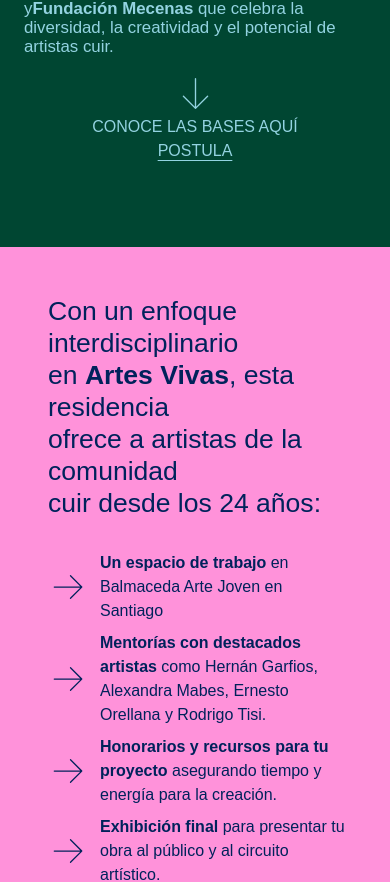
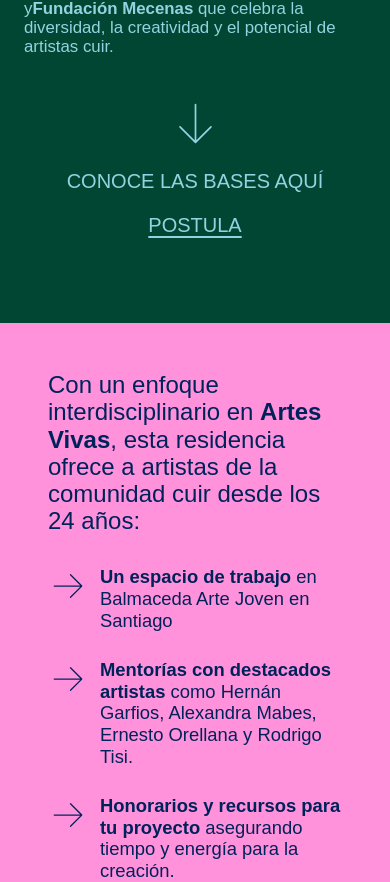
Before and after one commit to andystefano/web_epica, a Next.js app: page / in a window 390 px wide. Shown: the part 686-1568 px from the top of the page. Built offline with nearby package versions, Linux system fonts and the light colour scheme; a web font is replaced by a local one.

Commit message:
cambios web epica con daniela

```diff
--- a/src/app/sections/Section1.js
+++ b/src/app/sections/Section1.js
@@ -21,20 +21,20 @@ export default function Section1() {
           <div className="w-full sm:w-[32%]" style={{ marginTop:"12%"}}>
             <div className="flex flex-col justify-between h-full">
               <div>
-                <p className="hidden sm:block mb-4 text-[#93d3e1] text-[1.053rem] leading-[1.2rem] text-left sm:text-right font-mona font-extralight">
+                <p className="hidden sm:block mb-4 text-[#93d3e1] text-[1.3rem] leading-[1.55rem] text-left sm:text-right font-mona font-extralight">
                   Postula a <strong className="font-medium tracking-tight">ÉPICA:
-                  Residencia Cuir</strong>, una iniciativa impulsada por
+                  Residencia Cuir</strong>,<br/> una iniciativa impulsada por
                   <strong className="font-bold"> Fundación Antenna</strong>{" "}
-                  <br />y{" "}
+                  <br/>y&nbsp;
                   <strong className="font-bold">Fundación Mecenas</strong> que
                   celebra la
-                  <br />
-                  diversidad, la creatividad y el potencial de
-                  <br /> artistas cuir.
+
+                  diversidad,<br/>la creatividad y el potencial de
+                  artistas cuir.
                 </p>
 
                 <p className="block sm:hidden mb-4 text-[#93d3e1] text-[1.053rem] leading-[1.2rem] text-left sm:text-right font-mona font-extralight">
-                  Postula a <strong className="font-medium tracking-tight">ÉPICA:
+                 Postula a <strong className="font-medium tracking-tight">ÉPICA:
                   Residencia Cuir</strong>, una iniciativa impulsada por
                   <strong className="font-bold"> Fundación Antenna</strong> y
                   <strong className="font-bold">Fundación Mecenas</strong> que
@@ -45,16 +45,16 @@ export default function Section1() {
                 </p>
 
               </div>
-              <div className="flex flex-col items-center sm:items-end w-full">
+              <div className="flex flex-col items-center sm:items-end w-full sm:mt-0 mt-6">
                 <div>
-                  <PiArrowDownThin size={43} color="#93d3e1" />
+                  <PiArrowDownThin size={55} color="#93d3e1" />
                 </div>
-                <a href="#" className="font-mona text-[#93d3e1] text-rigth ">
+                <a href="#" className="mt-4 sm:mt-0 font-mona text-[#93d3e1] text-rigth  text-xl hover:text-[#ff92da]">
                   CONOCE LAS BASES AQUÍ
                 </a>
                 <a
                   href="#"
-                  className="font-mona text-[#93d3e1] text-rigth  underline underline-offset-4 mb-12"
+                  className="mt-4 sm:mt-0 font-mona text-[#93d3e1] text-rigth  underline underline-offset-4 mb-12 text-xl  hover:text-[#ff92da]"
                 >
                   POSTULA
                 </a>
--- a/src/app/sections/Section2.js
+++ b/src/app/sections/Section2.js
@@ -68,8 +68,8 @@ export default function Section2() {
     <section className="bg-[#ff92da] cursor-[url('/img/cursor/section2I.png'),_auto]">
       {/* Asignamos el ref al contenedor para detectar la visibilidad */}
       <div className="w-full mx-auto sm:flex p-8 pb-4" ref={ref}>
-        <div className="w-full sm:w-[50%] p-4">
-          <animated.div style={leftTextSpring} className="text-[1.66rem] leading-[2rem] text-[#00225b] font-mona font-extraligth ">
+        <div className="w-full sm:w-[50%] p-4 hidden sm:block">
+          <animated.div style={leftTextSpring} className="text-[1.5rem] leading-[1.7rem] sm:text-[2rem] sm:leading-[2.3rem] text-[#00225b] font-mona font-extraligth ">
             Con un enfoque interdisciplinario
             <br />
             en <span className="font-bold">Artes Vivas</span>, esta residencia
@@ -80,9 +80,18 @@ export default function Section2() {
           </animated.div>
         </div>
 
-        <div className="w-full sm:w-[50%]  p-4 pr-3">
+        <div className="w-full sm:w-[50%] p-4 block sm:hidden">
+          <animated.div style={leftTextSpring} className="text-[1.5rem] leading-[1.7rem] sm:text-[2rem] sm:leading-[2.3rem] text-[#00225b] font-mona font-extraligth ">
+            Con un enfoque interdisciplinario
+            en <span className="font-bold">Artes Vivas</span>, esta residencia
+            ofrece a artistas de la comunidad
+            cuir desde los 24 años:
+          </animated.div>
+        </div>
+
+        <div className="w-full sm:w-[50%]  p-4 pr-3 hidden sm:block">
           <div>
-            <ul className="text-[1rem] text-[#00225b] text-left space-y-2">
+            <ul className="text-[1.4rem] text-[#00225b] text-left space-y-2">
               {trail.map((props, index) => (
                 <animated.li
                   key={listItems[index].id}
@@ -96,6 +105,25 @@ export default function Section2() {
             </ul>
           </div>
         </div>
+
+
+        <div className="w-full sm:w-[50%]  p-4 pr-3 block sm:hidden">
+          <div>
+            <ul className="text-[1.15rem] leading-[1.35rem] text-[#00225b] text-left space-y-2">
+              {trail.map((props, index) => (
+                <animated.li
+                  key={listItems[index].id}
+                  style={props}
+                  className="grid grid-cols-[40px_1fr] items-start gap-3 pb-5"
+                >
+                  <PiArrowRightThin size={40} color="#00225b" />
+                  {listItems[index].content}
+                </animated.li>
+              ))}
+            </ul>
+          </div>
+        </div>
+
       </div>
     </section>
   );
--- a/src/app/sections/Section3.js
+++ b/src/app/sections/Section3.js
@@ -24,7 +24,7 @@ export default function Section3() {
     >
       <animated.div
         style={fadeInStyle}
-        className="w-full text-xl text-center font-bold font-mona bg-[#4a0009] text-[#f189cd]"
+        className="w-full text-xl  sm:text-2xl text-center font-bold font-mona bg-[#4a0009] text-[#f189cd]"
       >
         EXPLORA, EXPERIMENTA Y CREA EN UN ESPACIO SEGURO QUE IMPULSA NUEVAS
         NARRATIVAS
--- a/src/app/sections/Section4.js
+++ b/src/app/sections/Section4.js
@@ -32,13 +32,20 @@ export default function Section4() {
     <section className="bg-[#ff8c42] shadow-md cursor-[url('/img/cursor/headerI.png'),_auto] py-16">
       {/* Asignamos el ref al contenedor para detectar su visibilidad */}
       <div className="w-full mx-auto p-8 pt-4 pb-1" ref={ref}>
-        <animated.h2 style={titleSpring} className="text-6xl font-mona font-black w-full text-center text-[#4a0009]">
+        <animated.h2 style={titleSpring} className="text-5xl sm:text-6xl font-mona font-black w-full text-center text-[#4a0009]">
           ¿Quién puede postular?
         </animated.h2>
-        <animated.p style={pSpring} className="text-2xl font-mona font-normal w-full text-center mt-8 mx-auto text-[#4a0009]">
+        <animated.p style={pSpring} className="hidden sm:block text-3xl font-mona font-normal w-full text-center mt-8 mx-auto text-[#4a0009]">
           Personas pertenecientes a la comunidad LGTBIQA+ (mayores de 24 años),<br />
           residentes en Chile, con el potencial para ser agentes de cambio en la<br />
           promoción y posicionamiento del Arte Cuir con énfasis en<br />
+          convergencia de las artes vivas.
+        </animated.p>
+
+        <animated.p style={pSpring} className="block sm:hidden text-2xl font-mona font-normal w-full text-center mt-8 mx-auto text-[#4a0009]">
+          Personas pertenecientes a la comunidad LGTBIQA+ (mayores de 24 años),
+          residentes en Chile, con el potencial para ser agentes de cambio en la
+          promoción y posicionamiento del Arte Cuir con énfasis en
           convergencia de las artes vivas.
         </animated.p>
       </div>
--- a/src/app/sections/Section5.js
+++ b/src/app/sections/Section5.js
@@ -8,7 +8,7 @@ export default function Section5() {
     <section className="bg-[#002660] shadow-md  cursor-[url('/img/cursor/section5I.png'),_auto] ">
       <div className="w-full  mx-auto  p-10 sm:flex pt-16 pb-16">
         <div className="w-full sm:w-[50%] sm:flex sm:flex-col items-start justify-start">
-          <h2 className="font-medium font-mona mb-4 text-5xl sm:text-6xl text-[#93d3e1]">
+          <h2 className="mb-[4rem] sm:mb-0 font-medium font-mona mb-4 text-5xl sm:text-6xl text-[#93d3e1]">
             PREGUNTAS
             <br />
             FRECUENTES
--- a/src/app/sections/components/AcordeonTab.js
+++ b/src/app/sections/components/AcordeonTab.js
@@ -24,7 +24,7 @@ export default function AcordeonTab({titulo,contenido}) {
                 className="text-black  font-unbounded  font-light text-left w-11/12"
               >
                 <h3
-                 onClick={() => setOpenTab(!openTab)}  className="text-xs  w-full  pt-5 pb-5 pl-5 pb-1 text-left  text-[#93d3e1] font-mona">
+                 onClick={() => setOpenTab(!openTab)}  className="text-lg	  w-full  pt-5 pb-5 pl-5 pb-1 text-left  text-[#93d3e1] font-mona">
                 {titulo}
                 </h3>
               </div>
@@ -42,7 +42,7 @@ export default function AcordeonTab({titulo,contenido}) {
               {openTab && (
                       <div className="">
                       <p        dangerouslySetInnerHTML={{ __html: contenido }}
- className="font-thin w-full py-3 text-left pl-3  text-[#93d3e1] text-xs  font-mona">
+ className="font-thin w-full py-3 text-left pl-3  text-[#93d3e1] text-base	  font-mona">
                       </p>
                     </div>
                     )}
```
